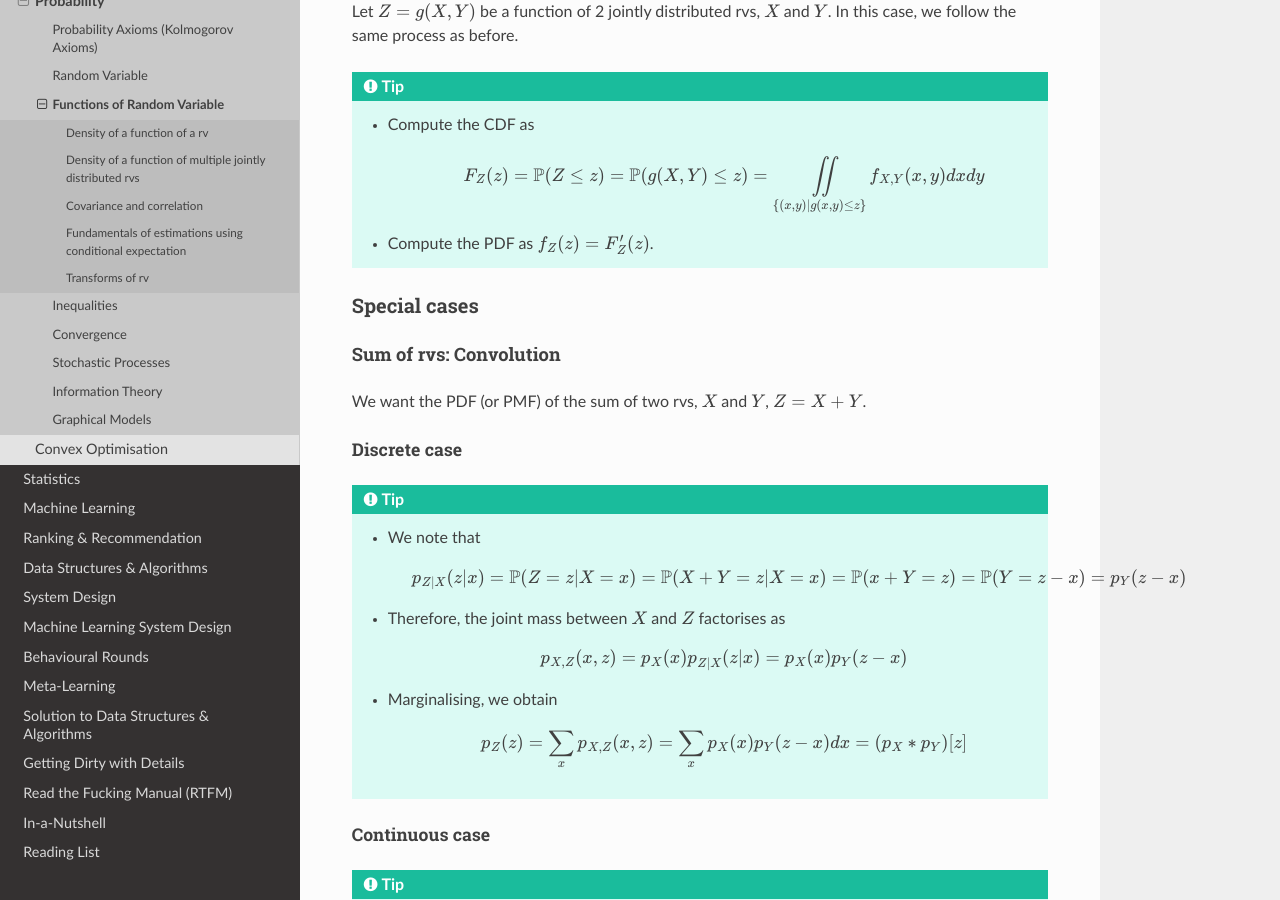
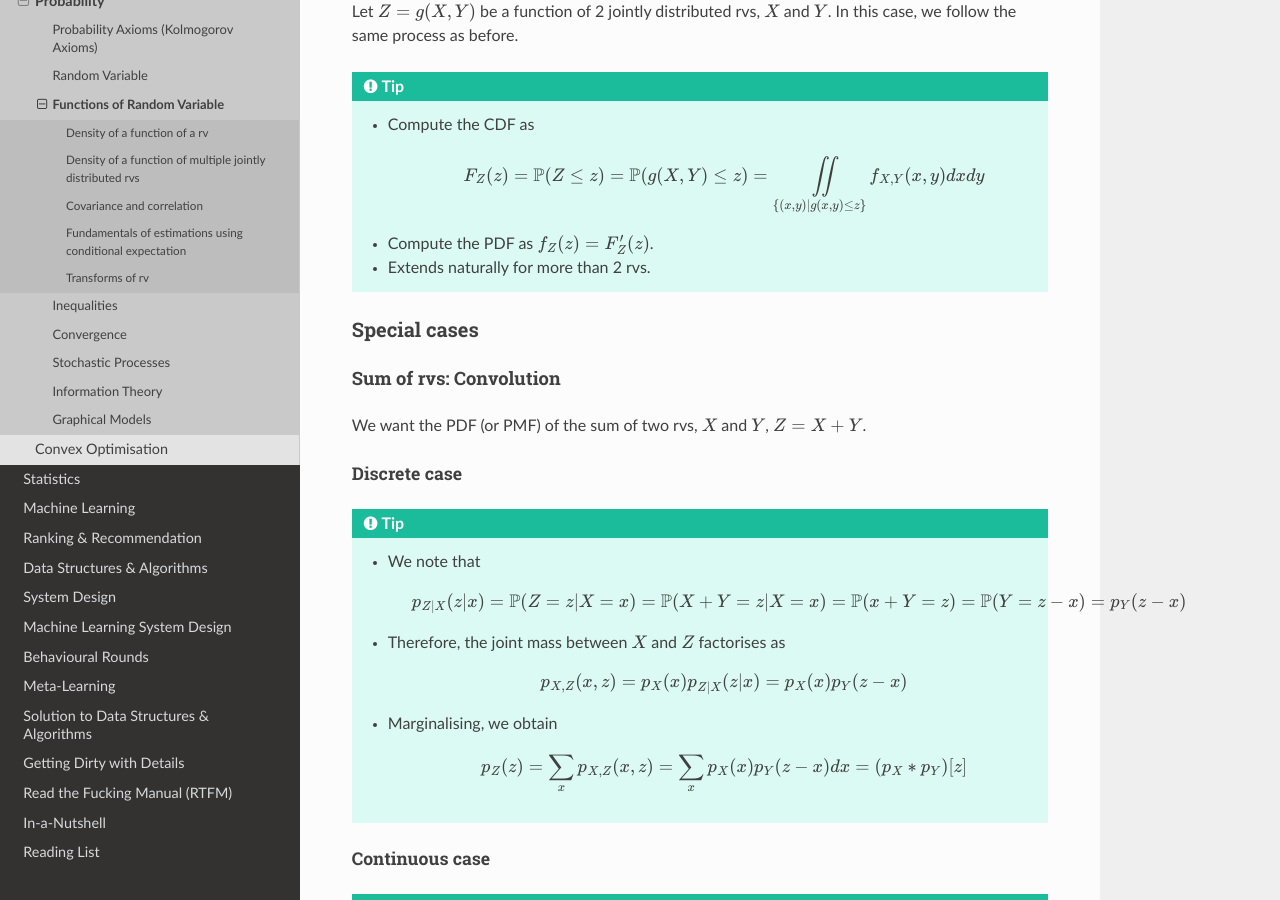
Before and after one commit to uselesstechjunks/leetcode, a Sphinx documentation site: the page built from docs/source/math/prob/func.rst, in a window 1280 px wide and 900 px high, scrolled down 1561 px. Built offline with Sphinx 7.4.7 and the Read the Docs theme 2.0.0, drawn with Linux system fonts in a browser that asks for light colours.

Commit message:
Update func.rst

```diff
--- a/docs/source/math/prob/func.rst
+++ b/docs/source/math/prob/func.rst
@@ -55,6 +55,7 @@ Let :math:`Z=g(X,Y)` be a function of 2 jointly distributed rvs, :math:`X` and :
 
 		.. math:: F_Z(z)=\mathbb{P}(Z\leq z)=\mathbb{P}(g(X,Y)\leq z)=\iint\limits_{\{(x,y)|g(x,y)\leq z\}}f_{X,Y}(x,y)dxdy
 	* Compute the PDF as :math:`f_Z(z)=F'_Z(z)`.
+	* Extends naturally for more than 2 rvs.
 
 Special cases
 ========================================================================
```
